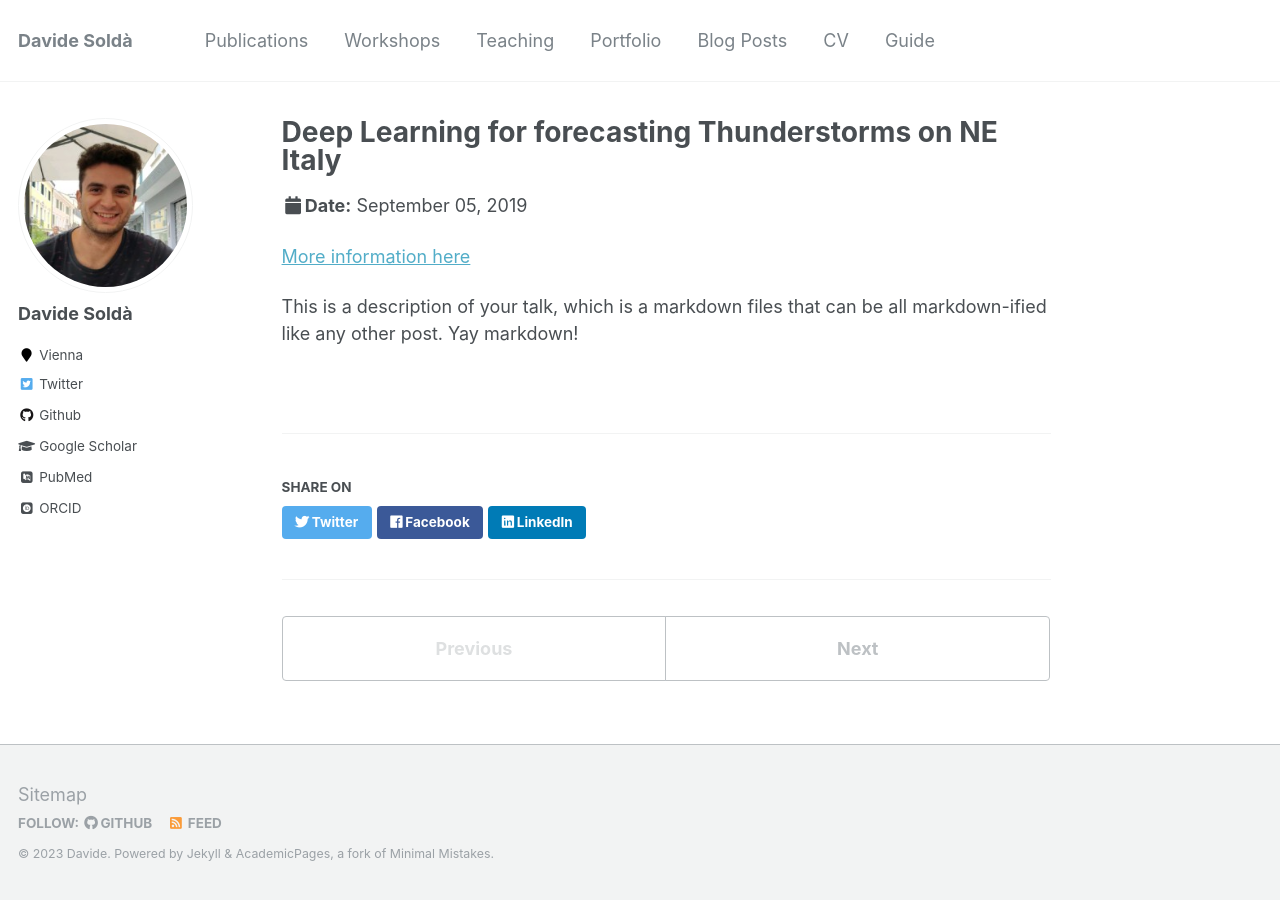
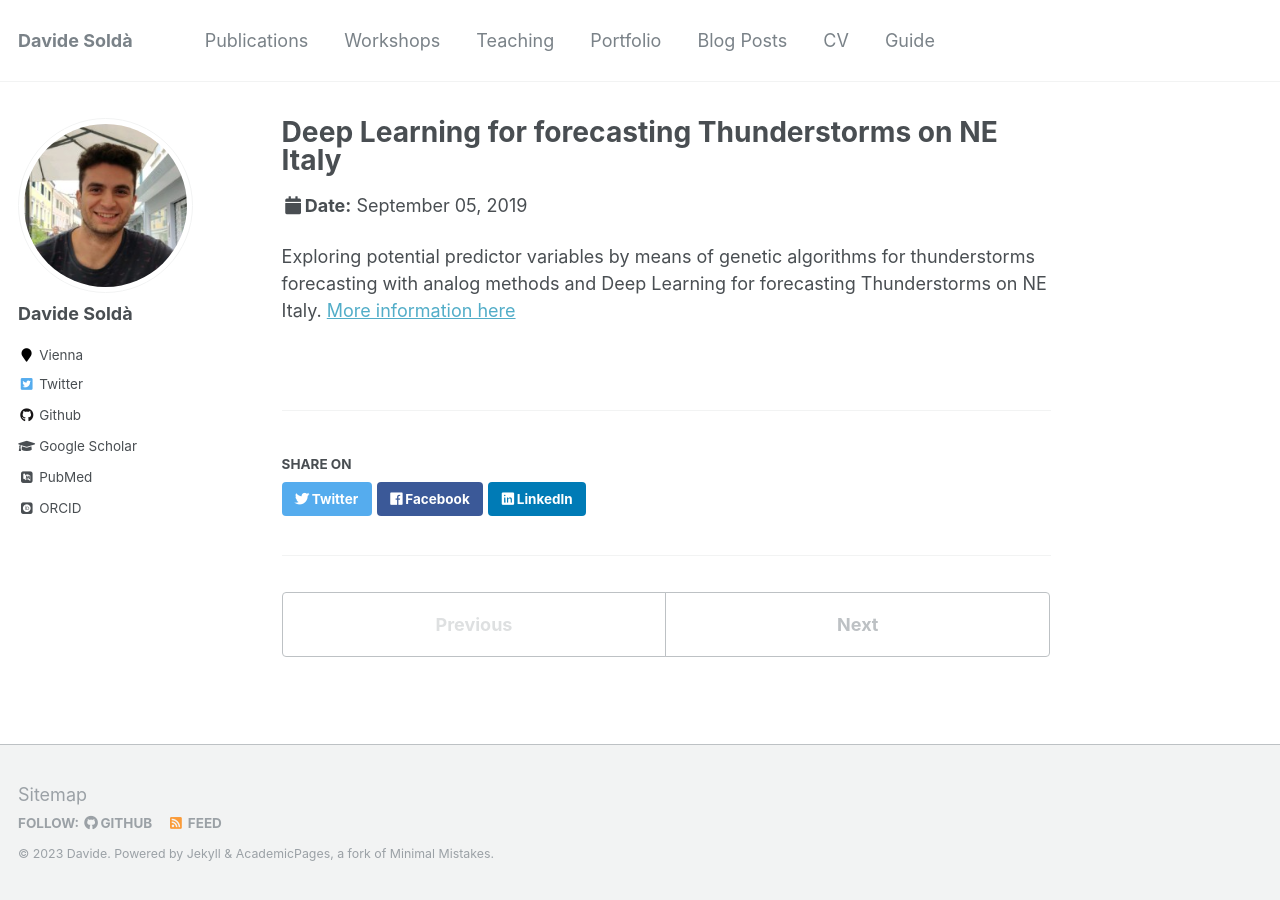
Before and after one commit to DavideSolda/davidesolda.github.io, a Jekyll site: the page built from _talks/2019-09-05-poster-1.md, in a window 1280 px wide. Built offline with Jekyll 4.4.1, drawn with Linux system fonts in a browser that asks for light colours; some web fonts are replaced.

Commit message:
update workshop

```diff
--- a/_talks/2019-09-05-poster-1.md
+++ b/_talks/2019-09-05-poster-1.md
@@ -8,6 +8,4 @@ date: 2019-09-05
 location: "Cracow, Poland"
 ---
 
-[More information here](https://meetingorganizer.copernicus.org/ECSS2019/posters/34661)
-
-This is a description of your talk, which is a markdown files that can be all markdown-ified like any other post. Yay markdown!
+Exploring potential predictor variables by means of genetic algorithms for thunderstorms forecasting with analog methods and Deep Learning for forecasting Thunderstorms on NE Italy. [More information here](https://meetingorganizer.copernicus.org/ECSS2019/posters/34661)
```
